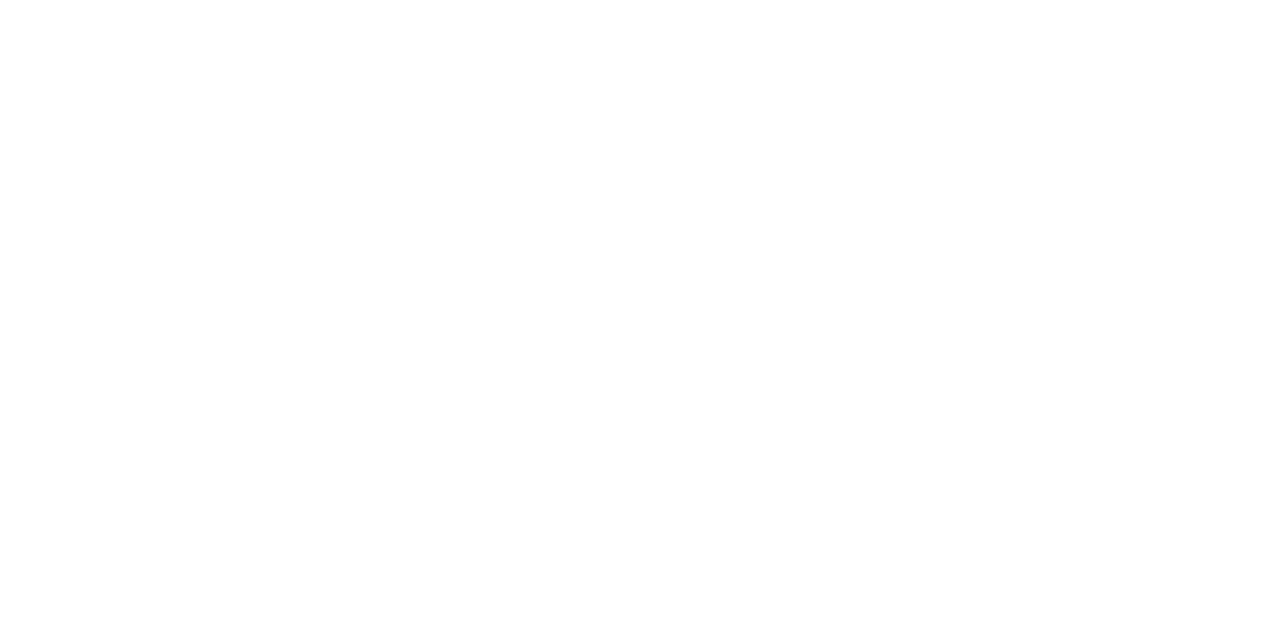
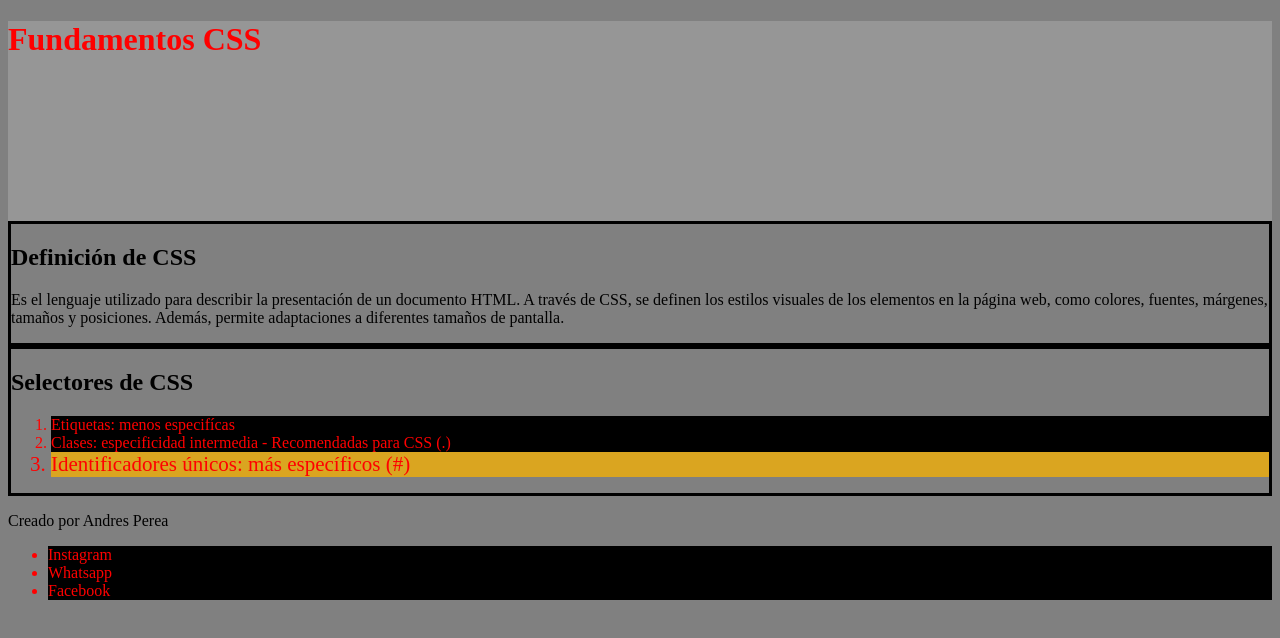
Before and after one commit to Feliperea97/Mi-primer-repositorio, a plain HTML site: page semantica.html in a window 1280 px wide. Drawn offline with Linux system fonts and the light colour scheme.

Commit message:
cambios css y html semantica

```diff
--- /dev/null
+++ b/Styles/semantica.css
@@ -0,0 +1,28 @@
+/* Selector de etiqueta */
+body {
+    background-color: grey;
+}
+
+header {
+    background-color: rgb(150, 150, 150);
+    width: 100%;
+    height: 200px;
+    color: red;
+
+}
+
+li {
+    background-color: rgb(0, 0, 0);
+    color: red;
+}
+
+/* Selector de clase */
+.contenedor {
+    border: solid black;
+}
+
+/* Selector de ID */
+#list-unique {
+    background-color: goldenrod;
+    font-size: 21px;
+}
--- a/semantica.html
+++ b/semantica.html
@@ -0,0 +1,50 @@
+<!DOCTYPE html>
+<html lang="es">
+<head>
+    <meta charset="UTF-8">
+    <meta name="viewport" content="width=device-width, initial-scale=1.0">
+    <title>Fundamentos CSS</title>
+    <link rel="stylesheet" href="./Styles/semantica.css">
+    <link rel="shortcut icon" href="./Assets/css-logo.webp" type="image/x-icon">
+    <link rel="shortcut icon" href="/Assets/Logo.avif" type="image/x-icon">
+</head>
+<body>
+
+    <!-- SEMANTICA - estructura al codigo -->
+
+    <!-- Encabezado -->
+    <header>
+        <h1>Fundamentos CSS</h1>
+    </header>
+
+    <!-- Contenido -->
+     <main>
+        <section class="contenedor">
+            <h2>Definición de CSS</h2>
+            <p>Es el lenguaje utilizado para describir la presentación de un documento HTML. A través de CSS, se definen los estilos visuales de los elementos en la página web, como colores, fuentes, márgenes, tamaños y posiciones. Además, permite adaptaciones a diferentes tamaños de pantalla.</p>
+        </section>
+
+        <section class="contenedor">
+            <h2>Selectores de CSS</h2>
+            <ol>
+                <li>Etiquetas: menos especifícas</li>
+                <li class="list-item">Clases: especificidad intermedia - Recomendadas para CSS (.)</li>
+                <li id="list-unique">Identificadores únicos: más específicos (#)</li>
+            </ol>
+        </section>
+     </main>
+
+    <!-- Pie de pagina -->
+     <footer>
+        <p>Creado por Andres Perea</p>
+        <ul>
+            <li>Instagram</li>
+            <li>Whatsapp</li>
+            <li>Facebook</li>
+        </ul>
+     </footer>
+
+    <!-- Camelcase -> inicia la palabra con minuscula, y la segunda palabra con mayuscula -->
+
+</body>
+</html>
```
Also changed, not shown: Assets/Logo.avif (added), estructura.html (line endings or trailing spaces).
